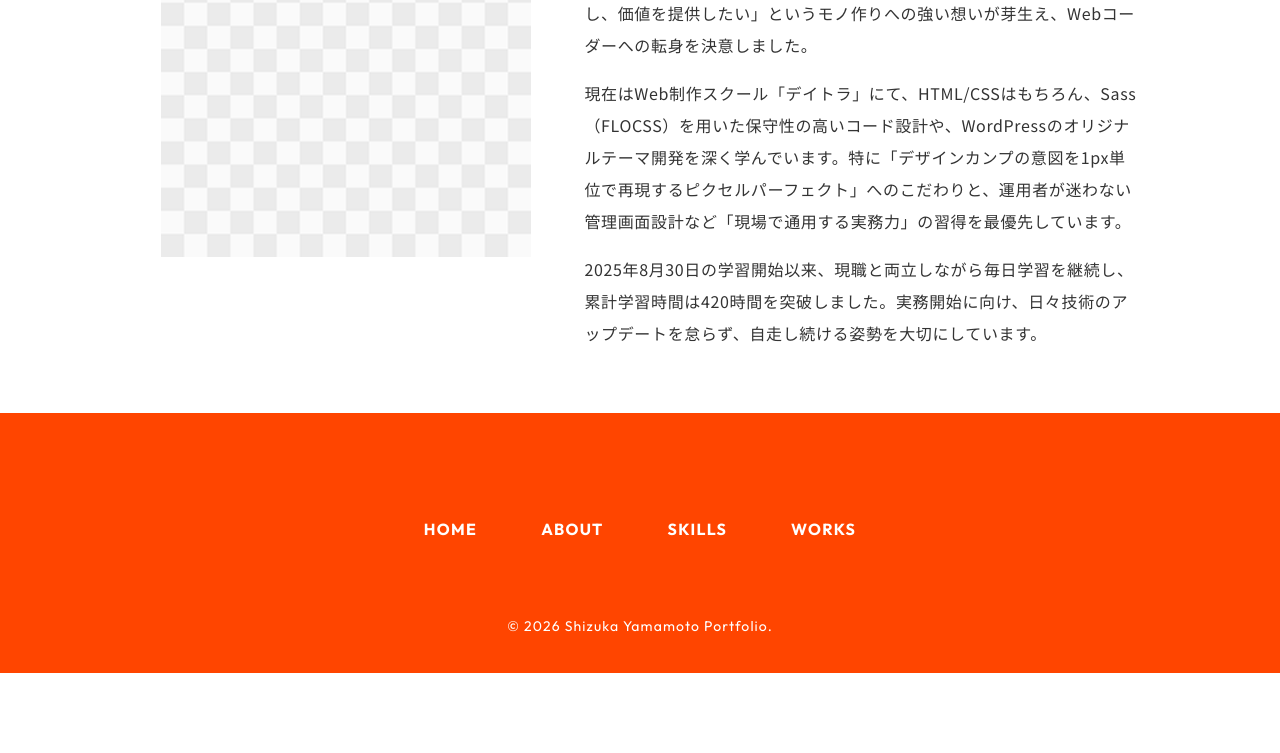
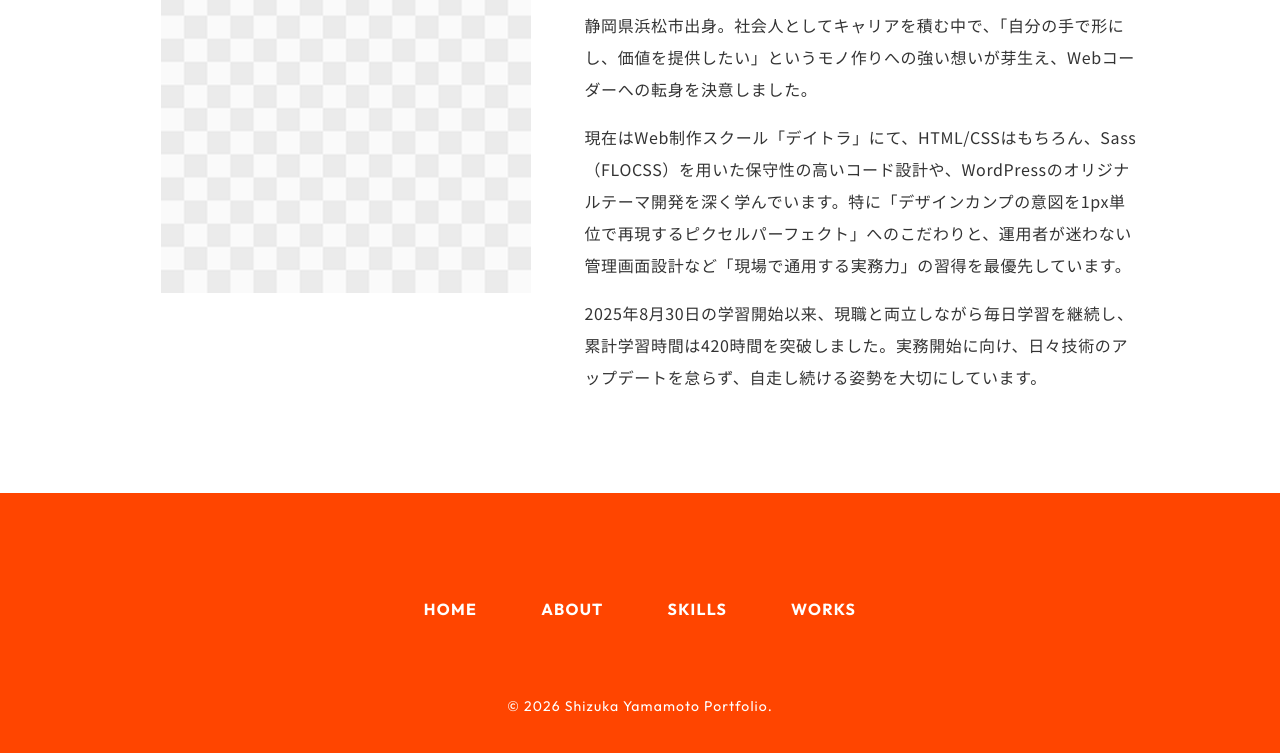
Before and after one commit to shiz-87/my-portfolio, a plain HTML site: page public/about.html in a window 1280 px wide. Shown: the part 247-1000 px from the top of the page. Before the commit the page ends 920 px from the top, so only its background shows below. Drawn offline with Linux system fonts and the light colour scheme.

Commit message:
fix:　PC時の余白の修正

```diff
--- a/src/assets/sass/project/_about-profile.scss
+++ b/src/assets/sass/project/_about-profile.scss
@@ -2,6 +2,10 @@
 
 .p-about-profile {
   padding-block: calc(64px + g.$header-height) 64px;
+
+  @include g.mq(md) {
+    padding-block: calc(100px + g.$header-height) 100px;
+  }
 }
 
 .p-about-profile__inner {
@@ -81,6 +85,7 @@
   @include g.mq(lg) {
     font-size: 16px;
     letter-spacing: 0.64px;
+    margin-top: 32px;
   }
 
   p:nth-child(n + 2) {
```
Also changed, not shown: public/assets/css/style.css.
